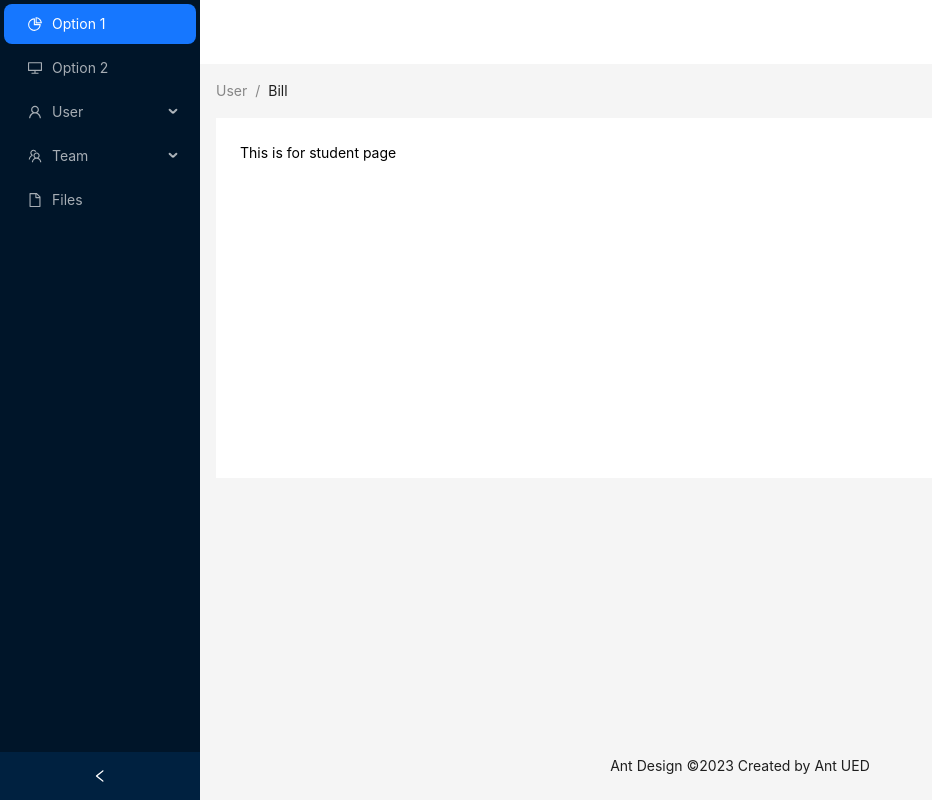
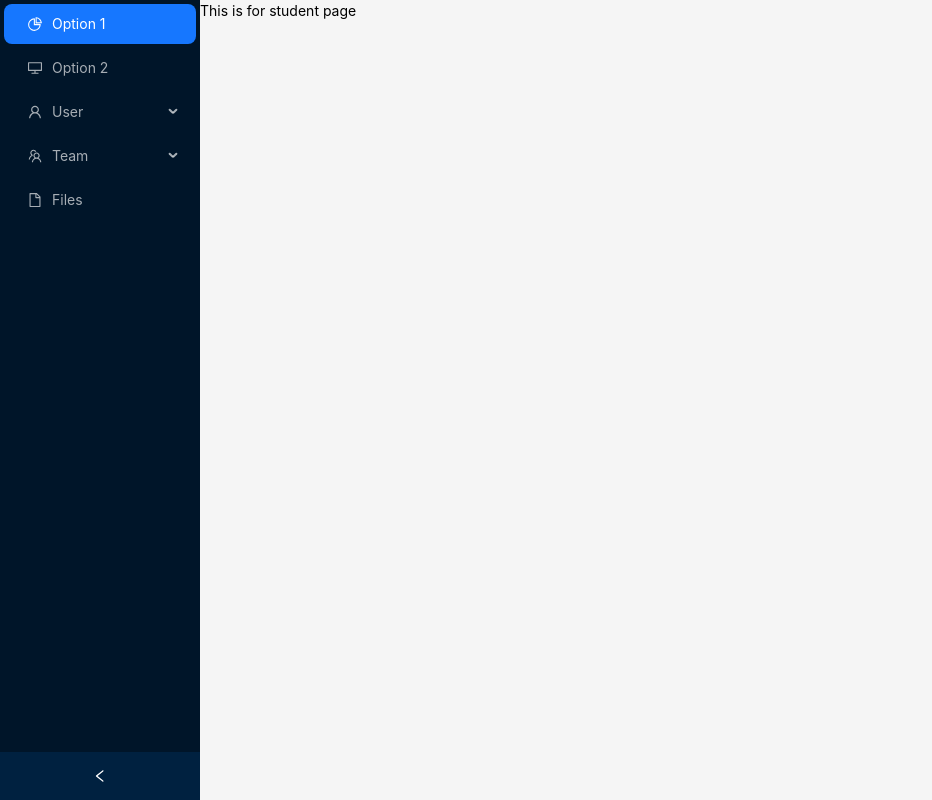
Before and after one commit to ArifulIslamShuvo/unvercity-management-frontend, a Next.js app: page /student in a window 1280 px wide. Shown: the whole page, without its empty margins (0-932 px from the left). Built offline with nearby package versions, Linux system fonts and the light colour scheme.

Commit message:
Customize Next.Js Default Layout and Group-wise Layout

```diff
--- a/src/app/(withlayout)/layout.tsx
+++ b/src/app/(withlayout)/layout.tsx
@@ -1,91 +1,12 @@
-"use client"
-import React, { useState } from "react";
-import {
-  DesktopOutlined,
-  FileOutlined,
-  PieChartOutlined,
-  TeamOutlined,
-  UserOutlined,
-} from "@ant-design/icons";
-import type { MenuProps } from "antd";
-import { Breadcrumb, Layout, Menu, theme } from "antd";
-
-const { Header, Content, Footer, Sider } = Layout;
-
-type MenuItem = Required<MenuProps>["items"][number];
-
-function getItem(
-  label: React.ReactNode,
-  key: React.Key,
-  icon?: React.ReactNode,
-  children?: MenuItem[]
-): MenuItem {
-  return {
-    key,
-    icon,
-    children,
-    label,
-  } as MenuItem;
-}
-
-const items: MenuItem[] = [
-  getItem("Option 1", "1", <PieChartOutlined />),
-  getItem("Option 2", "2", <DesktopOutlined />),
-  getItem("User", "sub1", <UserOutlined />, [
-    getItem("Tom", "3"),
-    getItem("Bill", "4"),
-    getItem("Alex", "5"),
-  ]),
-  getItem("Team", "sub2", <TeamOutlined />, [
-    getItem("Team 1", "6"),
-    getItem("Team 2", "8"),
-  ]),
-  getItem("Files", "9", <FileOutlined />),
-];
+import Contents from "@/components/ui/Contents";
+import SideBar from "@/components/ui/Sidebar";
+import { Layout } from "antd";
 
 const DashboardLayout = ({ children }: { children: React.ReactNode }) => {
-  const [collapsed, setCollapsed] = useState(false);
-  const {
-    token: { colorBgContainer },
-  } = theme.useToken();
-
   return (
-    <Layout style={{ minHeight: "100vh" }}>
-      <Sider
-        collapsible
-        collapsed={collapsed}
-        onCollapse={(value) => setCollapsed(value)}
-      >
-        <div className="demo-logo-vertical" />
-        <Menu
-          theme="dark"
-          defaultSelectedKeys={["1"]}
-          mode="inline"
-          items={items}
-        />
-      </Sider>
-      <Layout>
-        <Header style={{ padding: 0, background: colorBgContainer }} />
-        <Content style={{ margin: "0 16px" }}>
-          <Breadcrumb style={{ margin: "16px 0" }}>
-            <Breadcrumb.Item>User</Breadcrumb.Item>
-            <Breadcrumb.Item>Bill</Breadcrumb.Item>
-          </Breadcrumb>
-          <div
-            style={{
-              padding: 24,
-              minHeight: 360,
-              background: colorBgContainer,
-              color: "black"
-            }}
-          >
-            {children}
-          </div>
-        </Content>
-        <Footer style={{ textAlign: "center" }}>
-          Ant Design ©2023 Created by Ant UED
-        </Footer>
-      </Layout>
+    <Layout hasSider>
+      <SideBar />
+      <Contents>{children}</Contents>
     </Layout>
   );
 };
--- /dev/null
+++ b/src/app/(withlayout)/super-admin/page.tsx
@@ -0,0 +1,8 @@
+
+const SuperAdminPage = ()=> {
+  return (
+    <div><h1>This page is for super admin</h1></div>
+  )
+}
+
+export default SuperAdminPage
--- /dev/null
+++ b/src/components/ui/Contents.tsx
@@ -0,0 +1,13 @@
+"use client";
+
+import { Content } from "antd/es/layout/layout";
+
+const Contents = ({ children }: { children: React.ReactNode }) => {
+  return (
+    <Content style={{minHeight:"100vh",color:"black"}}>
+        {children}
+    </Content>
+  );
+};
+
+export default Contents;
--- /dev/null
+++ b/src/components/ui/Sidebar.tsx
@@ -0,0 +1,61 @@
+"use client";
+
+import { Layout, Menu } from "antd";
+import { useState } from "react";
+import type { MenuProps } from 'antd';
+import {
+    DesktopOutlined,
+    FileOutlined,
+    PieChartOutlined,
+    TeamOutlined,
+    UserOutlined,
+  } from '@ant-design/icons';
+
+const { Sider } = Layout;
+type MenuItem = Required<MenuProps>['items'][number];
+
+function getItem(
+    label: React.ReactNode,
+    key: React.Key,
+    icon?: React.ReactNode,
+    children?: MenuItem[],
+  ): MenuItem {
+    return {
+      key,
+      icon,
+      children,
+      label,
+    } as MenuItem;
+  }
+
+  const items: MenuItem[] = [
+    getItem('Option 1', '1', <PieChartOutlined />),
+    getItem('Option 2', '2', <DesktopOutlined />),
+    getItem('User', 'sub1', <UserOutlined />, [
+      getItem('Tom', '3'),
+      getItem('Bill', '4'),
+      getItem('Alex', '5'),
+    ]),
+    getItem('Team', 'sub2', <TeamOutlined />, [getItem('Team 1', '6'), getItem('Team 2', '8')]),
+    getItem('Files', '9', <FileOutlined />),
+  ];
+const SideBar = () => {
+    const [collapsed, setCollapsed] = useState(false);
+  return (
+    <Sider
+      collapsible
+      collapsed={collapsed}
+      onCollapse={(value) => setCollapsed(value)}
+    >
+      <div className="demo-logo-vertical" />
+      <Menu
+        theme="dark"
+        defaultSelectedKeys={["1"]}
+        mode="inline"
+        items={items}
+      />
+    </Sider>
+  );
+};
+
+export default SideBar;
```
